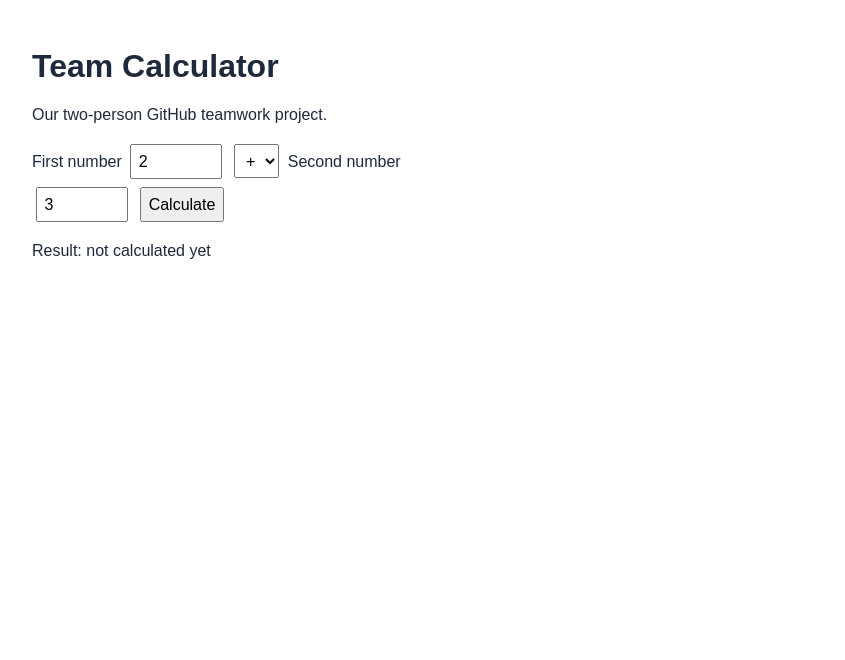
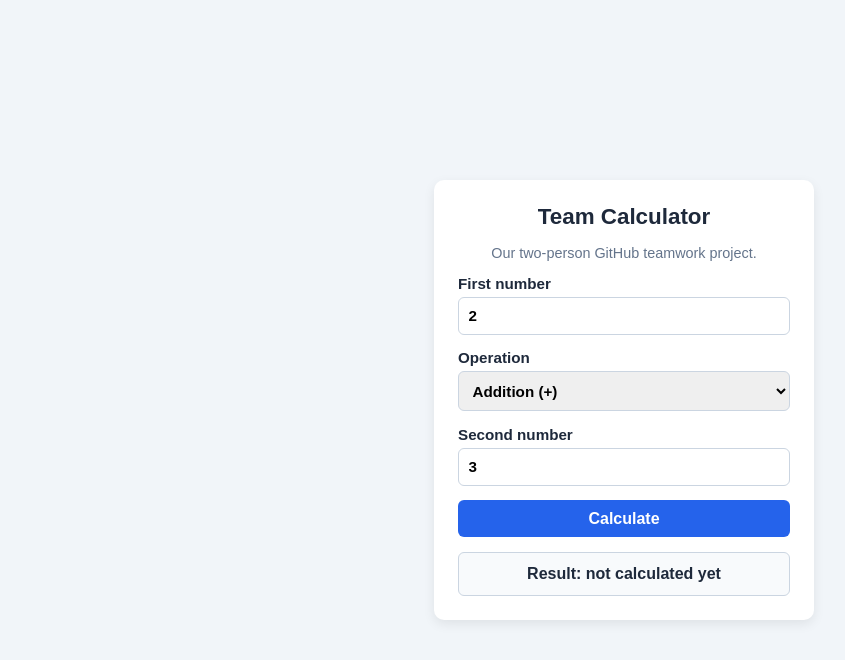
Before and after one commit to alejodoki1994/team-calculator, a plain HTML site: page index.html in a window 1280 px wide. Shown: the whole page, without its empty margins (16-861 px from the left). Drawn offline with Linux system fonts and the light colour scheme.

Commit message:
Improve calculator interface

```diff
--- a/index.html
+++ b/index.html
@@ -5,24 +5,55 @@
   <meta name="viewport" content="width=device-width, initial-scale=1">
   <title>Team Calculator</title>
   <style>
-    body { font-family: Arial, sans-serif; margin: 3rem; color: #1e293b; }
-    main { max-width: 420px; }
-    input, select, button { font: inherit; margin: .25rem; padding: .4rem; }
-    input { width: 75px; }
+    * { box-sizing: border-box; margin: 0; padding: 0; }
+    body {
+      font-family: Arial, sans-serif;
+      background: #f1f5f9;
+      color: #1e293b;
+      min-height: 100vh;
+      display: flex;
+      justify-content: center;
+      align-items: center;
+      padding: 1rem;
+    }
+    main {
+      background: #fff;
+      width: 100%;
+      max-width: 380px;
+      padding: 1.5rem;
+      border-radius: 10px;
+      box-shadow: 0 4px 12px rgba(0, 0, 0, 0.08);
+      display: flex;
+      flex-direction: column;
+      gap: 0.9rem;
+    }
+    h1 { font-size: 1.4rem; text-align: center; }
+    p.subtitle { font-size: 0.9rem; color: #64748b; text-align: center; }
+    label { display: flex; flex-direction: column; gap: 0.3rem; font-weight: bold; font-size: 0.95rem; }
+    input, select, button { width: 100%; font: inherit; padding: 0.6rem; border-radius: 6px; border: 1px solid #cbd5e1; }
+    button { background: #2563eb; color: #fff; font-weight: bold; border: none; cursor: pointer; }
+    button:hover { background: #1d4ed8; }
+    #result { padding: 0.75rem; background: #f8fafc; border: 1px solid #cbd5e1; border-radius: 6px; text-align: center; font-weight: bold; }
   </style>
 </head>
 <body>
   <main>
     <h1>Team Calculator</h1>
-    <p>Our two-person GitHub teamwork project.</p>
-    <label>First number <input id="numberA" type="number" value="2"></label>
-    <select id="operation" aria-label="Operation">
-      <option value="+">+</option>
-      <option value="-">-</option>
-      <option value="*">×</option>
-      <option value="/">÷</option>
-    </select>
-    <label>Second number <input id="numberB" type="number" value="3"></label>
+    <p class="subtitle">Our two-person GitHub teamwork project.</p>
+
+    <label>First number <input id="numberA" type="number" step="any" value="2"></label>
+
+    <label>Operation
+      <select id="operation">
+        <option value="+">Addition (+)</option>
+        <option value="-">Subtraction (−)</option>
+        <option value="*">Multiplication (×)</option>
+        <option value="/">Division (÷)</option>
+      </select>
+    </label>
+
+    <label>Second number <input id="numberB" type="number" step="any" value="3"></label>
+
     <button id="calculate" type="button">Calculate</button>
     <p id="result" role="status">Result: not calculated yet</p>
   </main>
```
